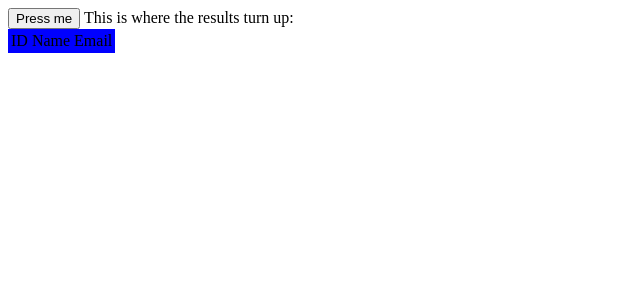
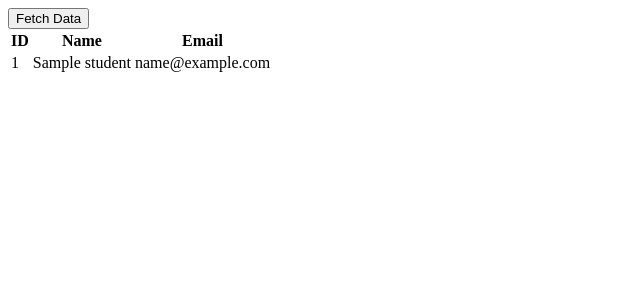
Before and after one commit to mzriot/helloflask, a Flask app: template templates/index.html in a window 1280 px wide. Shown: the top 300 px of the page, without its empty margins (0-640 px from the left). Run offline with Flask 3, Linux system fonts and the light colour scheme; the template is opened without the code that fills it: most values are stand-ins (such as "Sample title", 1, 10 or a date in 2020).

Commit message:
Update index.html

```diff
--- a/templates/index.html
+++ b/templates/index.html
@@ -1,33 +1,37 @@
 <!DOCTYPE html>
 <html>
 <head>
-<meta charset="utf-8">
-<meta name="viewport" content="width=device-width">
-<title>Test API Client</title>
-<script>
-let doIt=()=>{
-  let tab=document.getElementById("tab1");
-  let rows=tab1.getElementsByTagName('tr');
-  fetch('http://college.northeurope.cloudapp.azure.com:8080')
-    .then(response => response.json())
-    .then(data=>data.Results.forEach(  //.slice(0,3)
-      x=>{
-        let newRow=rows[0].cloneNode(true);
-        let divs=newRow.getElementsByTagName('td');
-        divs[0].innerHTML=x['ID'];
-        divs[1].innerHTML=x['Name'];
-        divs[2].innerHTML=x['Email'];
-        tab1.appendChild(newRow);
-      }
-    )
-  );
-}
-</script>
+    <meta charset="utf-8">
+    <meta name="viewport" content="width=device-width">
+    <title>Test API Client</title>
 </head>
 <body>
-<button onClick="doIt()">Press me</button>
-This is where the results turn up: <br/>
-<table id='tab1' bgcolor='blue'>
-<tr><td>ID</td><td>Name</td><td>Email</td></tr>
-</table></body>
+    <button id="fetchButton">Fetch Data</button>
+    <div id="studentData">
+        <table>
+            <thead>
+                <tr>
+                    <th>ID</th>
+                    <th>Name</th>
+                    <th>Email</th>
+                </tr>
+            </thead>
+            <tbody>
+                {% for student in students %}
+                <tr>
+                    <td>{{ student['ID'] }}</td>
+                    <td>{{ student['Name'] }}</td>
+                    <td>{{ student['Email'] }}</td>
+                </tr>
+                {% endfor %}
+            </tbody>
+        </table>
+    </div>
+    <script>
+        document.getElementById("fetchButton").addEventListener("click", function() {
+            fetch('/').then(response => response.text())
+            .then(data => document.getElementById("studentData").innerHTML = data);
+        });
+    </script>
+</body>
 </html>
```
